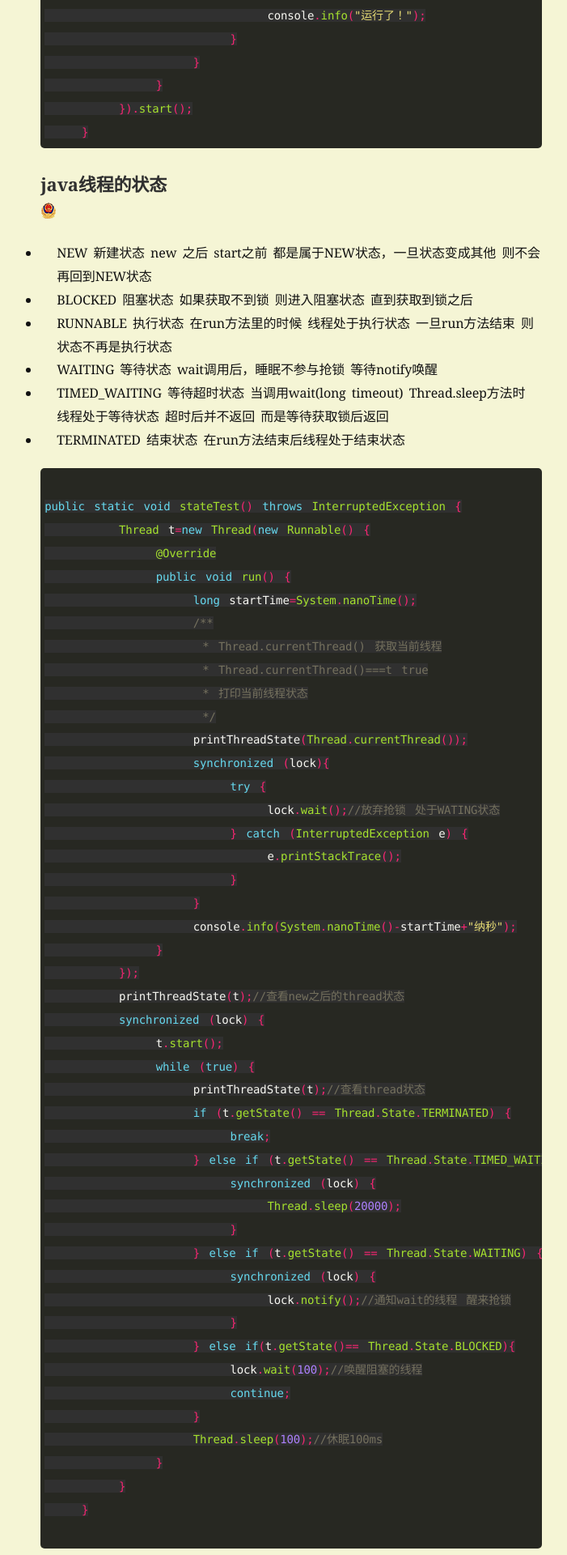
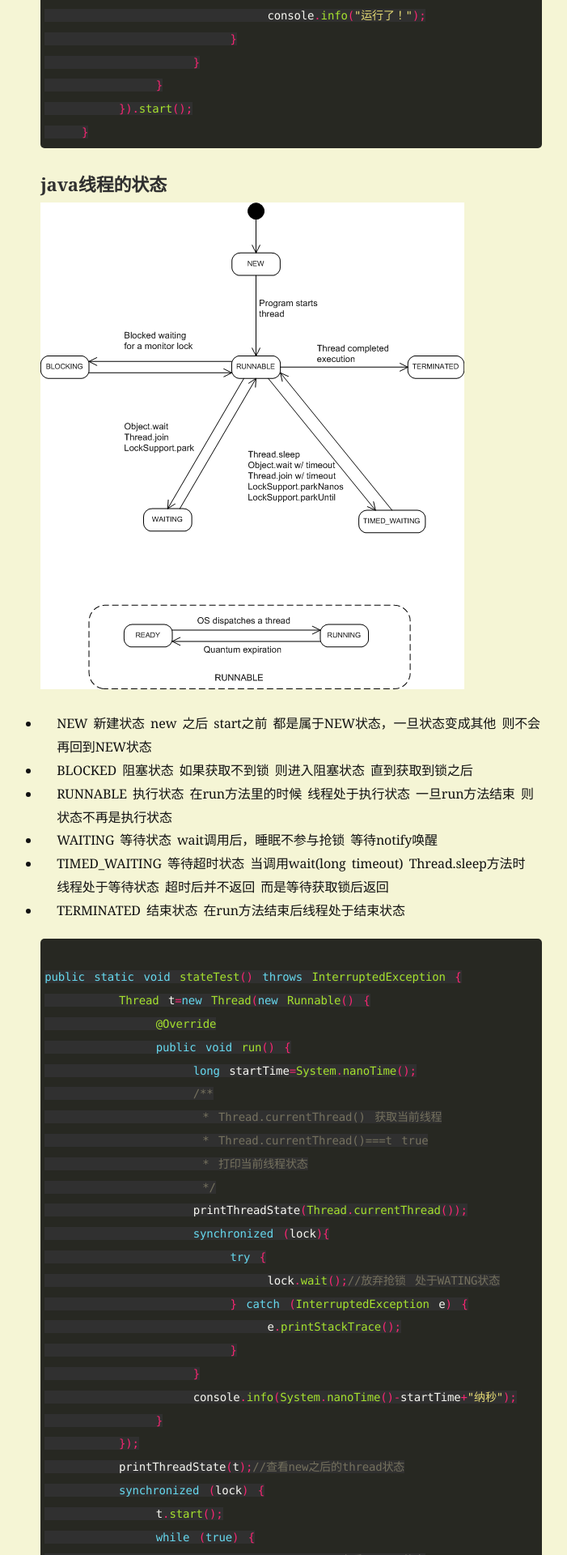
Before and after one commit to ilimei/ilimei.github.io, a Jekyll site: the page built from _posts/2017-09-01-javaThread.md, in a window 1280 px wide. Shown: the part 3232-5152 px from the top of the page at 81% size, without its empty margins (267-968 px from the left). Built offline with Jekyll 4.4.1, drawn with Linux system fonts in a browser that asks for light colours; comment, search, counter and statistics services are not loaded.

Commit message:
添加图片

````diff
--- a/_posts/2017-09-01-javaThread.md
+++ b/_posts/2017-09-01-javaThread.md
@@ -129,7 +129,7 @@ public static void diedLock(){
 ```
 ## java线程的状态
 
-![状态转换图](/images/ba.png)
+![状态转换图](/images/20170901171737.png)
 
 * NEW 新建状态
    new 之后 start之前 都是属于NEW状态，一旦状态变成其他 则不会再回到NEW状态
````
